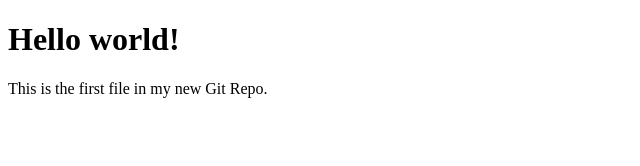
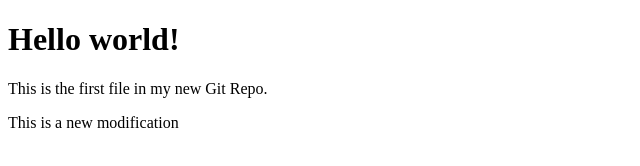
Before and after one commit to MohammedNasser9/testRepo, a plain HTML site: page index.html in a window 1280 px wide. Shown: the whole page, without its empty margins (0-640 px from the left). Drawn offline with Linux system fonts and the light colour scheme.

Commit message:
Commit all tracked changes (skip staging)

```diff
--- a/index.html
+++ b/index.html
@@ -7,6 +7,7 @@
 
 <h1>Hello world!</h1>
 <p>This is the first file in my new Git Repo.</p>
+<p>This is a new modification</p>
 
 </body>
 </html>
```
